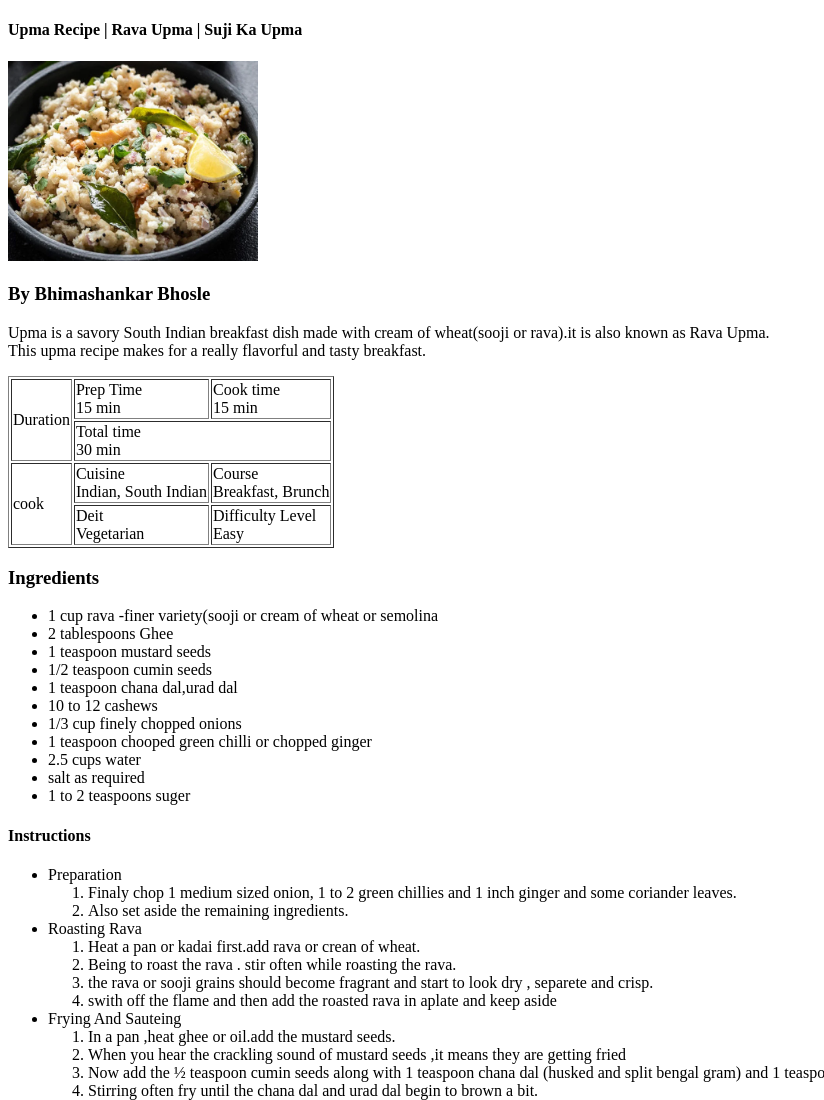
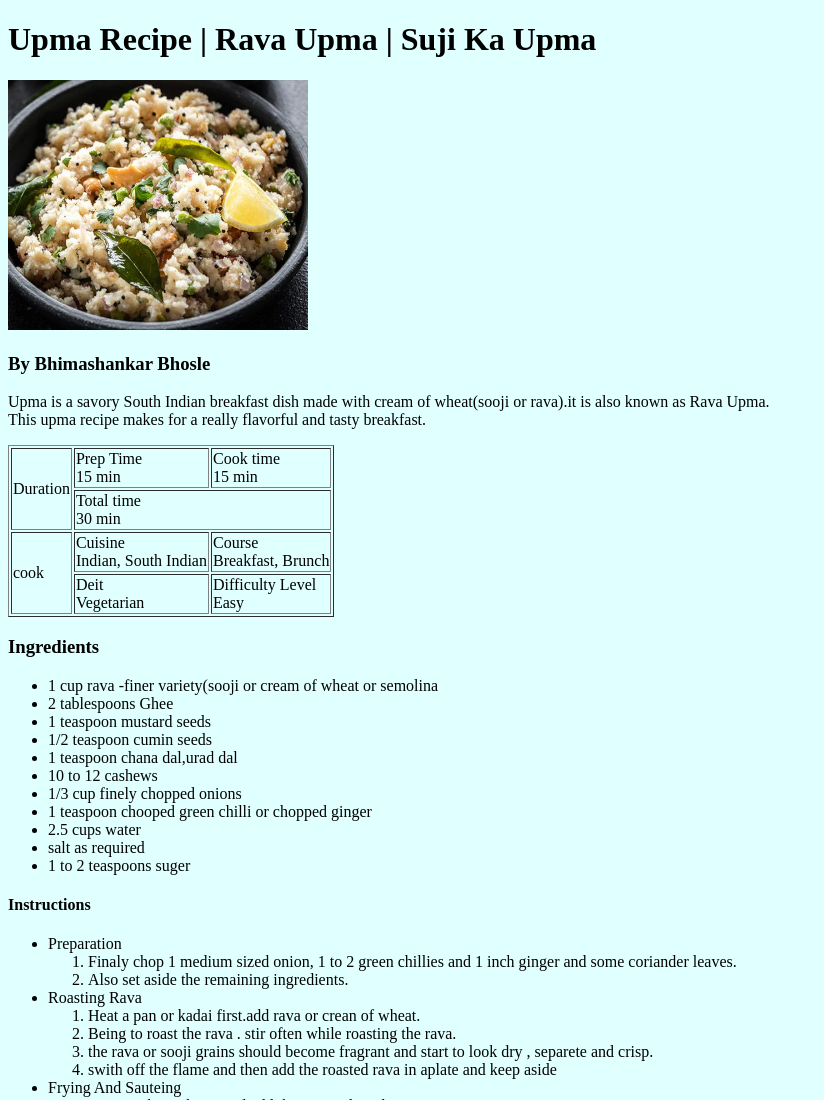
Before and after one commit to shubhambhosle2999/upma-reci-pe, a plain HTML site: page index.html in a window 1280 px wide. Shown: the top 1100 px of the page, without its empty margins (0-824 px from the left). Drawn offline with Linux system fonts and the light colour scheme.

Commit message:
Update index.html

```diff
--- a/index.html
+++ b/index.html
@@ -6,9 +6,9 @@
     <meta name="viewport" content="width=device-width, initial-scale=1.0">
     <title>Document</title>
 </head>
-<body>
-    <h4>Upma Recipe | Rava Upma | Suji Ka Upma</h4>
-    <img src="Upma.jpg" height="200"width="250" >
+<body bgcolor="lightcyan">
+    <h1>Upma Recipe | Rava Upma | Suji Ka Upma</h1>
+    <img src="Upma.jpg" height="250"width="300" >
     <h3>By Bhimashankar Bhosle</h3>
 
     <p>Upma is a savory South Indian breakfast dish made with cream of wheat(sooji or rava).it is also known as Rava Upma.<br> This upma recipe makes for a really flavorful and tasty breakfast.</p>
```
